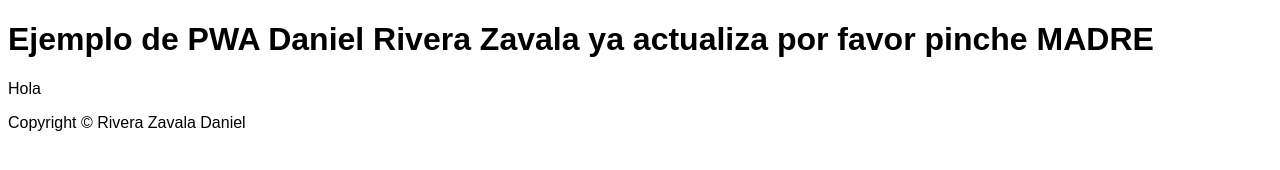
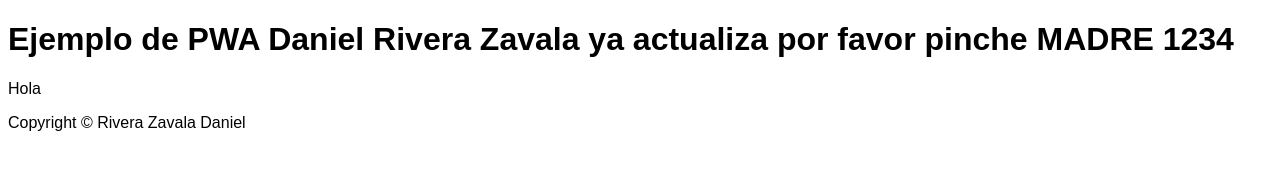
Before and after one commit to DvnielRiveraZavala/DvnielRiveraZavala.github.io, a plain HTML site: page index.html in a window 1280 px wide. Drawn offline with Linux system fonts and the light colour scheme.

Commit message:
Modificacion de index.html}

```diff
--- a/index.html
+++ b/index.html
@@ -27,7 +27,7 @@
     <script type="module" src="cmp/mi-footer.js"></script>
     <link rel="stylesheet" href="css/estilos.css">
   <body>
-    <h1>Ejemplo de PWA Daniel Rivera Zavala ya actualiza por favor pinche MADRE</h1>
+    <h1>Ejemplo de PWA Daniel Rivera Zavala ya actualiza por favor pinche MADRE 1234</h1>
     <p>Hola</p>
     <footer>
       <p>
```
